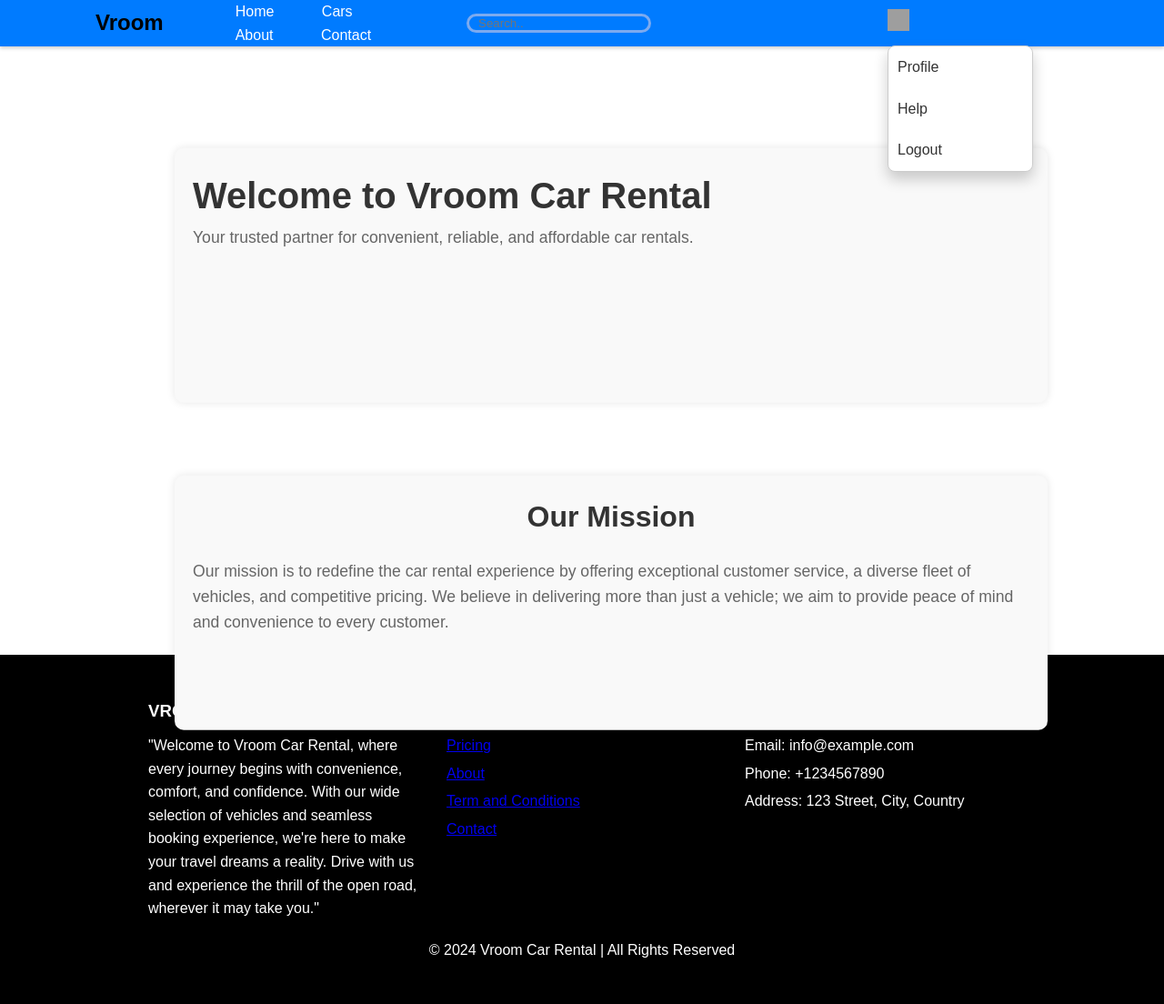
After one commit to sagarnewpane/vroom, a Django app: page /about/ in a window 1280 px wide, after a click that opens the changed part. The commit adds this page. Shown: the whole page at 91% size. Run offline with Django 5.2, Linux system fonts and the light colour scheme; grey boxes are pictures that could not be loaded.

Commit message:
added faq and about page

```diff
--- /dev/null
+++ b/templates/about.html
@@ -0,0 +1,101 @@
+{% extends "base.html" %}
+{% load static %}
+
+{% block head %}
+  <meta charset="UTF-8">
+  <meta name="viewport" content="width=device-width, initial-scale=1.0">
+  <link rel="stylesheet" href="{% static 'style.css' %}">
+
+  <link rel="stylesheet" href="https://cdnjs.cloudflare.com/ajax/libs/font-awesome/6.0.0-beta3/css/all.min.css" integrity="sha512-Fo3rlrZj/k79vwqGsfqMVcSurYfZu6J362uvF0owHoaVAUkE/DunR0lCjxZKDtdRn2U6U6JUkyD/rEaUB8JpB5wDtmSgA==" crossorigin="anonymous" referrerpolicy="no-referrer" />
+  <link rel="stylesheet" href="https://cdn.jsdelivr.net/npm/flatpickr/dist/flatpickr.min.css">
+
+  <title>Vroom Car Rental</title>
+{% endblock %}
+
+{% block content %}
+<style>
+* {
+  margin: 0;
+  padding: 0;
+  box-sizing: border-box;
+}
+
+body {
+  font-family: Arial, sans-serif;
+  line-height: 1.6;
+}
+
+header {
+  background-color: #333;
+  padding: 10px 0;
+}
+
+nav ul {
+  list-style-type: none;
+  text-align: center;
+}
+
+nav ul li {
+  display: inline;
+  margin: 0 10px;
+}
+
+nav ul li a {
+  color: #fff;
+  text-decoration: none;
+}
+
+.container {
+  max-width: 960px;
+  margin: 20px auto;
+  padding: 20px;
+  background-color: #f9f9f9;
+  border-radius: 10px;
+  box-shadow: 0 0 10px rgba(0, 0, 0, 0.1);
+}
+
+.container h1 {
+  font-size: 2.5rem;
+  color: #333;
+}
+
+.container p {
+  font-size: 1.1rem;
+  color: #666;
+}
+
+section {
+  padding: 40px 0;
+}
+
+section h2 {
+  font-size: 2rem;
+  margin-bottom: 20px;
+  color: #333;
+}
+
+section p {
+  font-size: 1.1rem;
+  color: #666;
+}
+</style>
+
+<div class="container">
+  <h1>Welcome to Vroom Car Rental</h1>
+  <p>Your trusted partner for convenient, reliable, and affordable car rentals.</p>
+</div>
+
+<section id="mission">
+  <div class="container">
+    <h2>Our Mission</h2>
+    <p>Our mission is to redefine the car rental experience by offering exceptional customer service, a diverse fleet of vehicles, and competitive pricing. We believe in delivering more than just a vehicle; we aim to provide peace of mind and convenience to every customer.</p>
+  </div>
+</section>
+
+
+<!-- Other sections like Why Choose Us, Sustainability, Get in Touch can be added similarly -->
+
+
+
+
+{% endblock %}
--- a/templates/base.html
+++ b/templates/base.html
@@ -1,27 +1,38 @@
+{% load static %}
 <!DOCTYPE html>
 <html>
-<head>{% block head %}{% endblock %}</head>
+
+<head>
+  <link rel="stylesheet" href="{% static 'nav.css' %}"">
+  {% block head %}{% endblock %}
+</head>
 <body>
+
   <!-- Navigation Bar -->
-    <div class="navbar">
-        <div class="logo"> Vroom </div>
+  <nav class="navbar">
+    <div class="logo">Vroom</div>
+    <div class="navbar-links">
         <a href="{%url 'home'%}">Home</a>
         <a href="{%url 'available_cars'%}">Cars</a>
-        <a href="#">About</a>
-        <a href="#">Blogs</a>
+        <a href="{%url 'about'%}">About</a>
         <a href="#">Contact</a>
-
+    </div>
     <div class="search">
         <input type="text" placeholder="Search..">
     </div>
     <div class="user-dropdown">
-        <button class="dropbtn"><img src="https://cdn-icons-png.flaticon.com/128/3135/3135715.png" alt="User"></button>
-        <div class="dropdown-content">
-        <a href="#">Profile</a>
+        <button class="dropbtn" id="dropdownButton">
+            <img src="https://cdn-icons-png.flaticon.com/128/3135/3135715.png" alt="User">
+        </button>
+        <div class="dropdown-content" id="dropdownContent">
+            <a href="{% url 'view_bookings' %}">Profile</a>
+            <a href="{%url 'faq'%}">Help</a>
             <a href="{% url 'logout' %}">Logout</a>
         </div>
     </div>
-    </div>
+</nav>
+
+
 
   <main>
     {% block content %}
@@ -32,7 +43,9 @@
     <div class="footer-content">
       <div class="footer-section">
         <h3>VROOM</h3>
-            <p>"Welcome to Vroom Car Rental, where every journey begins with convenience, comfort, and confidence. With our wide selection of vehicles and seamless booking experience, we're here to make your travel dreams a reality. Drive with us and experience the thrill of the open road, wherever it may take you."</p>
+        <p>"Welcome to Vroom Car Rental, where every journey begins with convenience, comfort, and confidence. With our
+          wide selection of vehicles and seamless booking experience, we're here to make your travel dreams a reality.
+          Drive with us and experience the thrill of the open road, wherever it may take you."</p>
       </div>
       <div class="footer-section">
         <h3>Quick Links</h3>
@@ -56,5 +69,9 @@
       &copy; 2024 Vroom Car Rental | All Rights Reserved
     </div>
   </footer>
+
+  <script src="{% static 'nav.js' %}"></script>
+
   </body>
+
 </html>
--- /dev/null
+++ b/vroom/static/nav.css
@@ -0,0 +1,100 @@
+.navbar {
+  background-color: #007bff;
+  overflow: hidden;
+  position: fixed;
+  top: 0;
+  left: 0;
+  width: 100%;
+  z-index: 3;
+  display: flex;
+  align-items: center;
+  padding: 0px 50px;
+  box-shadow: 0 2px 4px 0 rgba(0, 0, 0, 0.2);
+}
+
+.navbar .logo {
+  font-size: 24px;
+  font-weight: bold;
+  padding: 0px 55px;
+}
+
+.navbar .navbar-links {
+  flex-grow: 1;
+}
+
+.navbar .navbar-links a {
+  color: white;
+  text-align: center;
+  padding: 20px 24px;
+  text-decoration: none;
+  transition: background-color 0.3s ease;
+}
+
+.navbar .navbar-links a:hover {
+  background-color: #531887;
+}
+
+.navbar .search {
+  display: flex;
+  align-items: center;
+  padding: 10px;
+  margin-right: 250px;
+}
+
+.navbar .search input[type="text"] {
+  border-radius: 20px;
+  padding: 0 10px;
+  border: 3px solid #7caaef;
+  color: #e2d9d9;
+  background-color: transparent;
+  outline: none;
+}
+
+.navbar .user-dropdown {
+  position: relative;
+  margin-right: 230px;
+  background-color: #007bff;
+}
+
+#dropdownButton {
+  background-color: #007bff;
+  border: none;
+  outline: none;
+  cursor: pointer;
+  }
+
+.navbar .user-dropdown .dropbtn img {
+  width: 24px;
+  height: 24px;
+}
+
+.navbar .user-dropdown .dropdown-content {
+  /* display: none;  */
+  position: fixed;
+  top: 50px;
+  /* right: 0; */
+  min-width: 160px;
+  border: 1px solid #ccc;
+  border-radius: 8px;
+  box-shadow: 0px 8px 16px 0px rgba(0, 0, 0, 0.2);
+  z-index: 5;
+  background-color: rgb(255, 255, 255);
+}
+
+/* .navbar .user-dropdown .dropdown-content a {
+  padding: 12px 16px;
+  text-decoration: none;
+  display: none;
+  color: black;
+} */
+
+.navbar .user-dropdown .dropdown-content a {
+  display: block;
+  padding: 10px;
+  text-decoration: none;
+  color: #333;
+}
+
+.dropdown-content{
+  display: none;
+}
--- /dev/null
+++ b/vroom/static/nav.js
@@ -0,0 +1,20 @@
+document.addEventListener('DOMContentLoaded', function() {
+    var dropdownButton = document.getElementById('dropdownButton');
+    var dropdownContent = document.getElementById('dropdownContent');
+
+    dropdownButton.addEventListener('click', function(event) {
+        if (dropdownContent.style.display === 'none' || dropdownContent.style.display === '') {
+            dropdownContent.style.display = 'block';
+        } else {
+            dropdownContent.style.display = 'none';
+        }
+        event.stopPropagation(); // Stop the event from propagating to the window
+    });
+
+    // Close the dropdown if the user clicks outside of it
+    window.addEventListener('click', function(event) {
+        if (!dropdownButton.contains(event.target) && !dropdownContent.contains(event.target)) {
+            dropdownContent.style.display = 'none';
+        }
+    });
+});
--- a/vroom/static/style.css
+++ b/vroom/static/style.css
@@ -1,110 +1,14 @@
 body {
   padding: 0;
   margin: 0;
+  /* height: 100vh;
+  overflow-y: auto; */
+}
+body {
   height: 100vh;
   overflow-y: auto;
-
-}
-.navbar {
-  background-color: #007bff;
-  overflow: hidden;
-  z-index: 1;
-  position: fixed;
-  top: 0;
-  left: 0;
-  width: 100%;
-  z-index: 3; /* Ensure the navigation bar is above other content */
 }
 
-.navbar a {
-  float: left;
-  display: block;
-  color: white;
-  text-align: center;
-  padding: 20px 24px;
-  text-decoration: none;
-}
-
-.navbar a:hover {
-  background-color: #0056b3;
-}
-
-.navbar .logo {
-  float: left;
-  padding: 19px 24px;
-  font-size: 20px;
-}
-
-.navbar .search {
-  padding: 14px 20px;
-  float: left;
-  /* color: white; */
-  /* margin-right: auto; */
-}
-
-  .navbar .search input[type="text"] {
-      flex: 1;
-      width: 550px;
-      height: 30px;
-      border-radius: 20px;
-      padding: 0 10px;
-      border: 3px solid #7caaef;
-      color: #e2d9d9;
-      background-color: transparent;
-      outline: none;
-      /* background-color: #007bff; */
-  }
-
-  .content {
-    margin-top: 56px;
-  }
-
-/* Dropdown button */
-.dropbtn {
-  background-color: transparent;
-  border: none;
-  cursor: pointer;
-}
-
-/* Position the dropdown container */
-.dropdown {
-  float: right;
-  top: 20%;
-}
-
-/* Style the icon */
-.dropbtn img {
-  width: 24px; /* Adjust the width and height as needed */
-  padding: 17px ;
-
-}
-
-/* Dropdown content */
-.dropdown-content {
-  display: none;
-  position: absolute;
-  background-color: #f9f9f9;
-  min-width: 120px;
-  z-index: 2; /* Increase the z-index */
-  right: 100%; /* Position the dropdown content to the left of the button */
-  top: 0; /* Align the top of the dropdown with the button */
-}
-
-.dropdown-content a {
-  color: black;
-  padding: 12px 16px;
-  text-decoration: none;
-  display: block;
-  text-align: left;
-}
-
-.dropdown-content a:hover {
-  background-color: #000000;
-}
-
-.user-dropdown:hover .dropdown-content {
-  display: block;
-}
 
   /* body {
     position: relative;
@@ -125,18 +29,22 @@ body {
 } */
 
 .container {
-  width: 600px;
-  height: 300px;
-  margin: 0 auto; /* Center the container horizontally */
+  height: 280px;
+  width: 95%; /* Adjusted width */
+  max-width: 650px; /* Added max-width */
+  margin: 50px auto; /* Center the container */
   padding: 20px;
-  background-color: rgba(255, 255, 255, 0.8); /* Semi-transparent white background */
+  background-color: rgba(255, 255, 255, 0.8);
   border-radius: 10px;
   box-shadow: 0 0 20px rgba(0, 0, 0, 0.2);
-  position: absolute;
-  top: 50%;
+  position: fixed;
+  top: 52%;
   left: 40%;
-  transform: translate(-50%, -50%);
+  transform: translate(-50%, 51%); /* Adjusted to move the container down */
+  /* z-index: 1; */
 }
+
+
 
 .container h2{
 text-align: center;
@@ -172,7 +80,7 @@ background-color: rgba(255, 255, 255, 0.8);
 border-radius: 10px;
 box-shadow: 0 0 20px rgba(0, 0, 0, 0.2); /* Box shadow for depth */
 position: absolute-innit;
-top: 50%;
+top: 45%;
 left: calc(50% -500px); /* Position slightly to the left */
 transform: translate(-50%, -50%);
 text-align: center; /* Center the content horizontally */
@@ -237,48 +145,61 @@ input[type=datetime-local]::-webkit-clear-button {
   display: none;
 }
 
-button {
+.vertical-container button {
 width: calc(100% -20px);
 padding: 10px;
-margin-top: 30px; /* Add space above button */
+margin-top: 30px;
 border: none;
 border-radius: 5px;
 background-color: #007bff;
 color: white;
 cursor: pointer;
 }
+
 /* Featured Cars Section */
 .featured-cars {
-padding: 20px;
-background-color: rgba(255, 255, 255, 0.8);
-margin-top: 10px; /* Add margin to create space between containers */
+  padding: 30px;
+  background-color: rgba(50, 28, 148, 0.8);
+  margin: 20px auto; /* Center the section horizontally */
+  width: 80%; /* Adjust width as needed */
   position: relative;
-z-index: 2; /* Ensure the section appears above other content */
 }
 
+/* Center the h2 within featured-cars */
 .featured-cars h2 {
   text-align: center;
 }
 
+/* Style the car list */
 .car-list {
   display: flex;
-justify-content: space-around;
+  justify-content: center; /* Center the cars horizontally */
   align-items: center;
   flex-wrap: wrap;
+  gap: 20px; /* Add space between the car lists */
 }
 
+/* Style individual car elements */
 .car {
   width: 250px;
   margin: 20px;
   padding: 10px;
   border: 2px solid #19054b;
-border-radius: 5px;
+  border-radius: 10px;
   background-color: #fff;
+  box-shadow: 0 4px 6px rgba(0, 0, 0, 0.1); /* Add shadow for a stylish look */
+  transition: transform 0.3s ease-in-out; /* Add transition effect */
+}
+
+/* Add hover effect */
+.car:hover {
+  transform: translateY(-10px); /* Move the card up slightly on hover */
+  box-shadow: 0 10px 20px rgba(0, 0, 0, 0.1);
 }
 
 .car img {
   width: 100%;
-border-radius: 5px;
+  border-radius: 10px;
 }
 
 .car h3 {
@@ -308,76 +229,18 @@ text-align: center;
 position: relative;
 }
 
-.navbar {
-position: fixed; /* Fix the navigation bar */
+/* .navbar {
+position: fixed;
 top: 0;
 left: 0;
 width: 100%;
 z-index: 3;
-}
-
-.customer-blogs {
-  padding: 20px;
-  background-color: #007bff; /* Blue theme */
-  margin-top: 20px;
-  color: white; /* Text color */
-}
-
-.customer-blogs h2 {
-  text-align: center;
-}
-
-.blog-container {
-  display: flex; /* Use flexbox */
-  justify-content: space-between; /* Distribute items evenly along the main axis */
-  align-items: flex-start;
-  flex-wrap: nowrap;
-}
-
-.blog {
-  flex: 0 0 calc(40% - 20px); /* Adjust width and add margin */
-  margin-bottom: 20px;
-  padding: 20px;
-  border-radius: 10px; /* Rounded corners */
-  background-color: #fff; /* White background */
-}
-
-.blog:last-child {
-  margin-right: 0; /* Remove right margin from the last container */
-}
-
-.customer-blogs .blog-container {
-  display: flex;
-  flex-wrap: wrap;
-  justify-content: space-between;
-  margin-top: 20px; /* Add margin to create space between containers */
-}
-
-.customer-info {
-  display: flex;
-  align-items: center;
-  margin-bottom: 10px;
-}
-
-.customer-info img {
-  width: 40px; /* Adjust size as needed */
-  height: 50px; /* Make it a circle */
-  border-radius: 50%; /* Make it a circle */
-  margin-right: 10px;
-}
-
-.customer-info h3 {
-  margin: 0;
-}
-
-.blog p {
-  margin-top: 10px;
-}
+} */
 
 .footer {
   background-color: #000;
   color: #fff;
-  padding: 20px 0;
+  padding: 47px 163px;
 }
 
 .footer-content {
--- a/vroom/urls.py
+++ b/vroom/urls.py
@@ -29,6 +29,8 @@ urlpatterns = [
     path('signup/', auth_view.signup, name='signup'),
     path('login/', auth_view.login_view, name='login'),
     path('logout/', auth_view.logout_view, name='logout'),
+    path('about/', views.about, name='about'),
+    path('faq/', views.faq, name='faq'),
     path('password-reset/',
          pass_view.PasswordResetView.as_view(template_name = 'resetpass.html'),
          name='password_reset'),
--- a/vroom/views.py
+++ b/vroom/views.py
@@ -33,3 +33,9 @@ def home(request):
         form = CarSearchForm()
 
     return render(request, 'Vroom.html', {'form': form})
+
+def about(request):
+    return render(request,'about.html')
+
+def faq(request):
+    return render(request,'faq.html')
```
Also changed, not shown: booking/static/nav.css (added, +88 -0 lines), templates/Vroom.html (+19 -22 lines), templates/faq.html (added, +58 -0 lines), vroom/static/faq.css (added, +58 -0 lines), vroom/static/faq.js (added, +13 -0 lines), vroom/static/about.js (added). Lines whose indentation alone changed are shown as unchanged.
